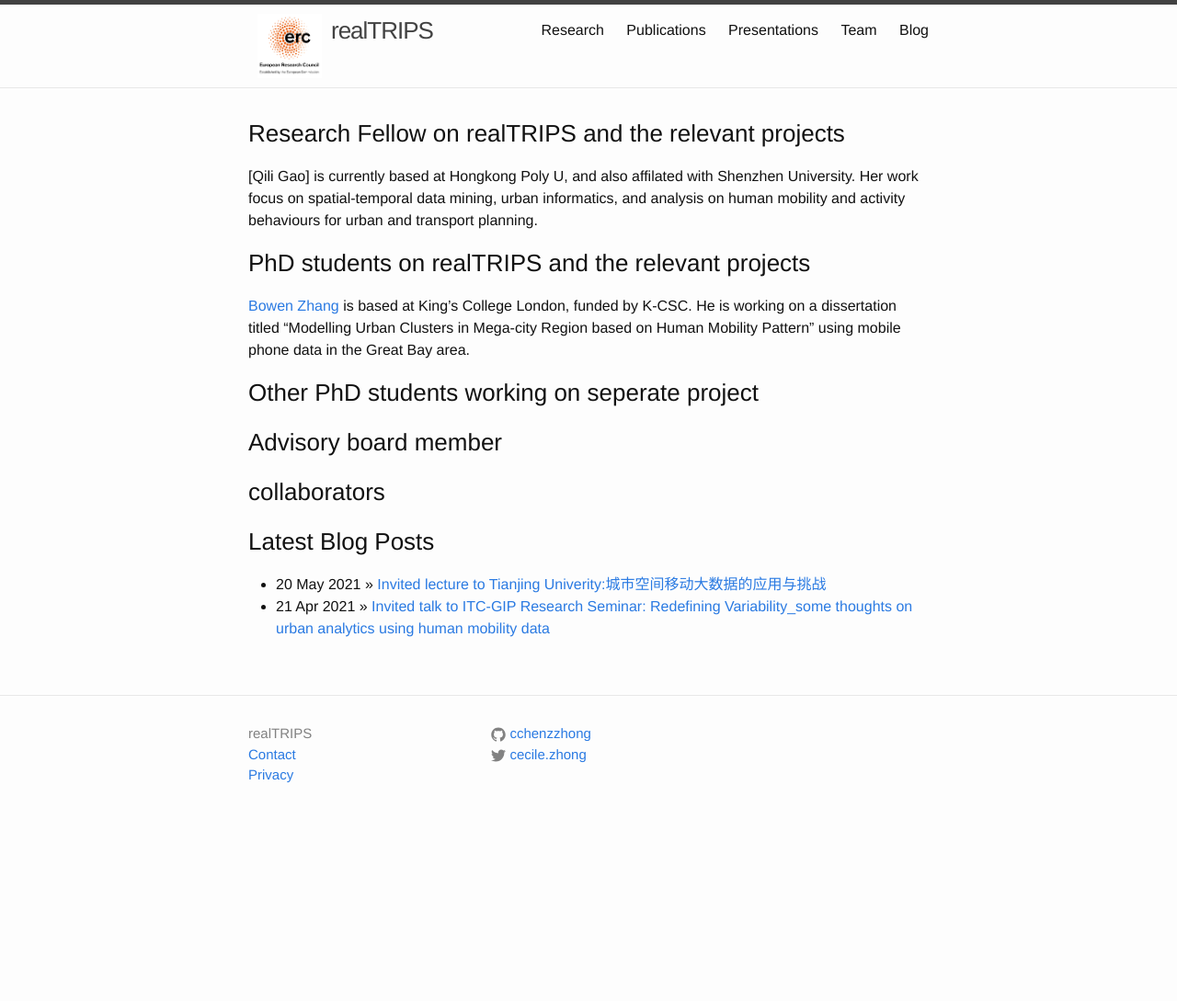
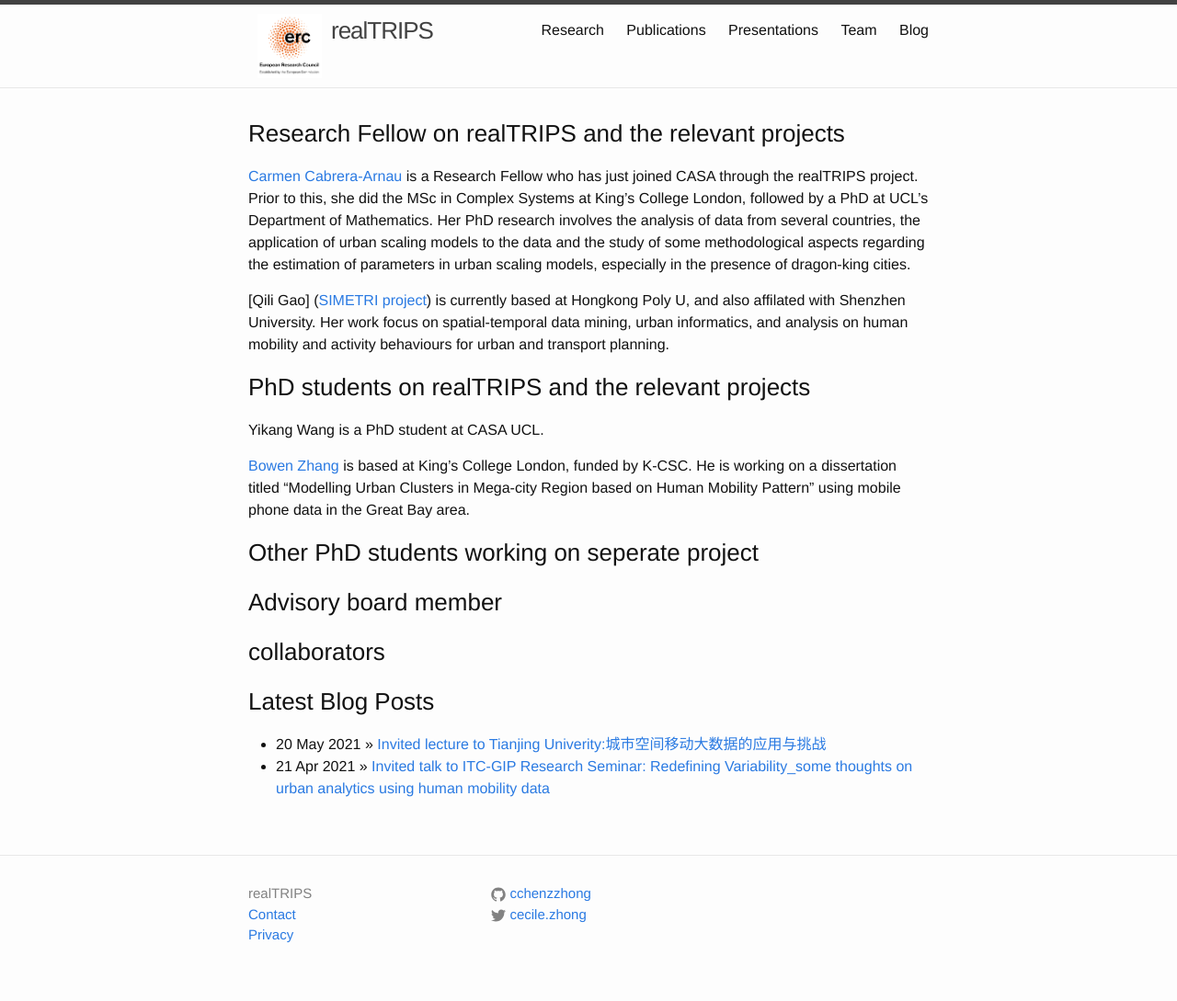
Before and after one commit to c-zhong-ucl-ac-uk/realTRIPS, a Jekyll site: the page built from team.md, in a window 1280 px wide. Shown: the whole page at 92% size. Built offline with Jekyll 4.4.1, drawn with Linux system fonts in a browser that asks for light colours; our own code applies the rules of GitHub Pages for plain Markdown files; before the commit the page ends 915 px from its top, so only the background shows below that.

Commit message:
Update team.md

```diff
--- a/team.md
+++ b/team.md
@@ -7,10 +7,14 @@ tagline:
 
 ### Research Fellow on realTRIPS and the relevant projects
 
-[Qili Gao] is currently based at Hongkong Poly U, and also affilated with Shenzhen University. Her work focus on spatial-temporal data mining, urban informatics, and analysis on human mobility and activity behaviours for urban and transport planning.
+[Carmen Cabrera-Arnau](https://www.ucl.ac.uk/~ucahcca/) is a Research Fellow who has just joined CASA through the realTRIPS project. Prior to this, she did the MSc in Complex Systems at King's College London, followed by a PhD at UCL's Department of Mathematics. Her PhD research involves the analysis of data from several countries, the application of urban scaling models to the data and the study of some methodological aspects regarding the estimation of parameters in urban scaling models, especially in the presence of dragon-king cities.
+
+[Qili Gao] ([SIMETRI project](https://simetri.uk/about-the-project)) is currently based at Hongkong Poly U, and also affilated with Shenzhen University. Her work focus on spatial-temporal data mining, urban informatics, and analysis on human mobility and activity behaviours for urban and transport planning.
 
 
 ### PhD students on realTRIPS and the relevant projects
+
+Yikang Wang is a PhD student at CASA UCL.
 
 [Bowen Zhang](https://kclpure.kcl.ac.uk/portal/en/persons/bowen-zhang(fe5d5f02-4d41-4980-8fa7-8bf8377f6d9f).html) is based at King's College London, funded by K-CSC. He is working on a dissertation titled “Modelling Urban Clusters in Mega-city Region based on Human Mobility Pattern” using mobile phone data in the Great Bay area.
 
```
